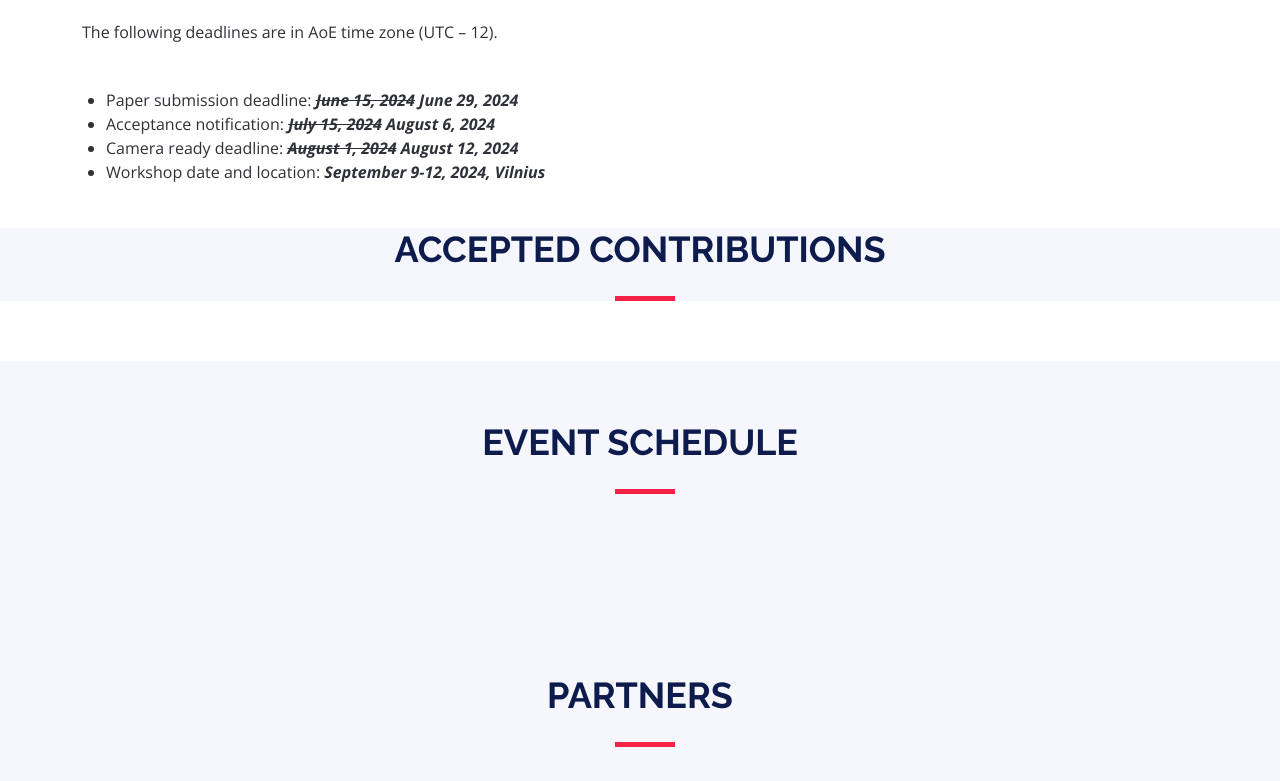
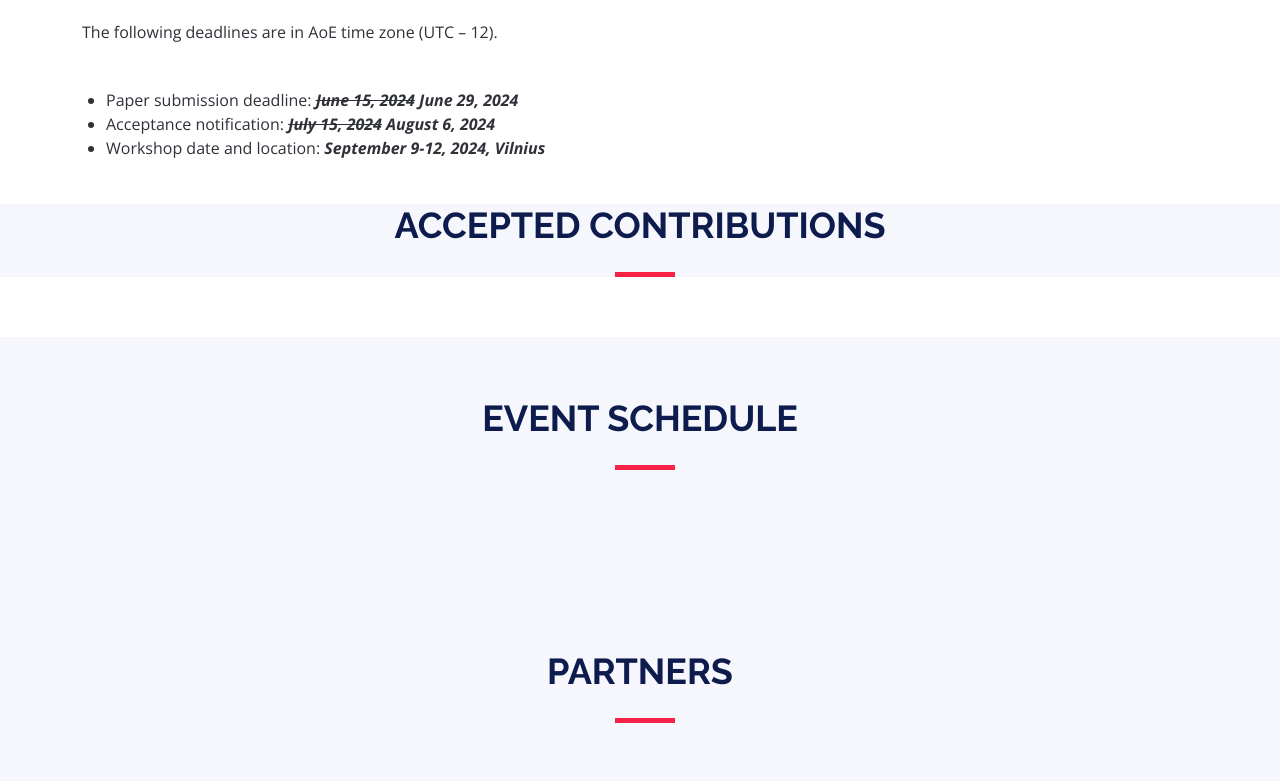
Before and after one commit to ML4ITS/-https-ml4its.github.io-ml4its2024-, a plain HTML site: page index.html in a window 1280 px wide. Shown: the part 3540-4321 px from the top of the page. Drawn offline with nearby package versions, Linux system fonts and the light colour scheme; a script that the page names is missing.

Commit message:
Update index.html

```diff
--- a/index.html
+++ b/index.html
@@ -292,7 +292,6 @@
           <ul id="list">
             <li>Paper submission deadline: <i><b><s>June 15, 2024</s></b></i> <i><b>June 29, 2024</b></i> </li>
             <li>Acceptance notification: <i><b><s>July 15, 2024</s></b></i> <i><b>August 6, 2024</b></i> </li>
-            <li>Camera ready deadline:  <i><b><s>August 1, 2024</s></b></i> <i><b>August 12, 2024</b></i></li>
             <li>Workshop date and location: <i><b>September 9-12, 2024, Vilnius</b></i></li>
           </ul>
           </p>
```
